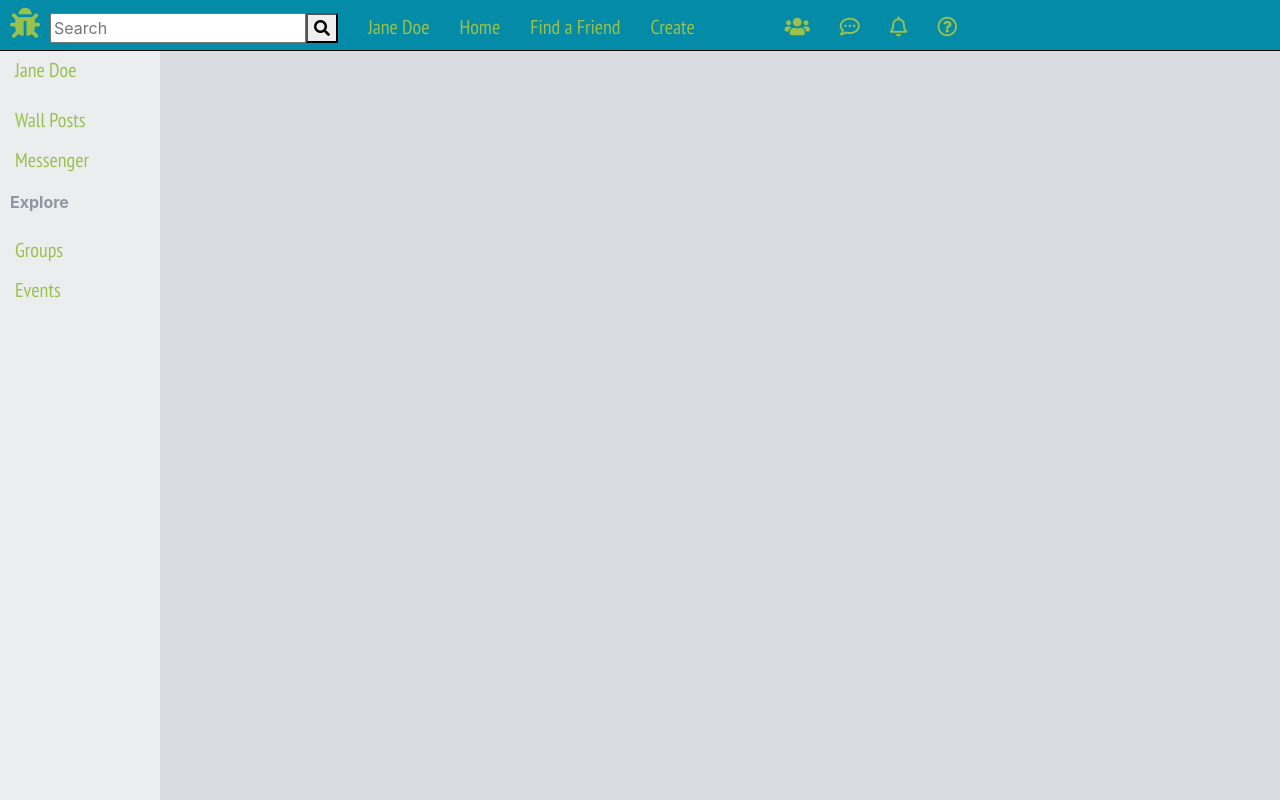
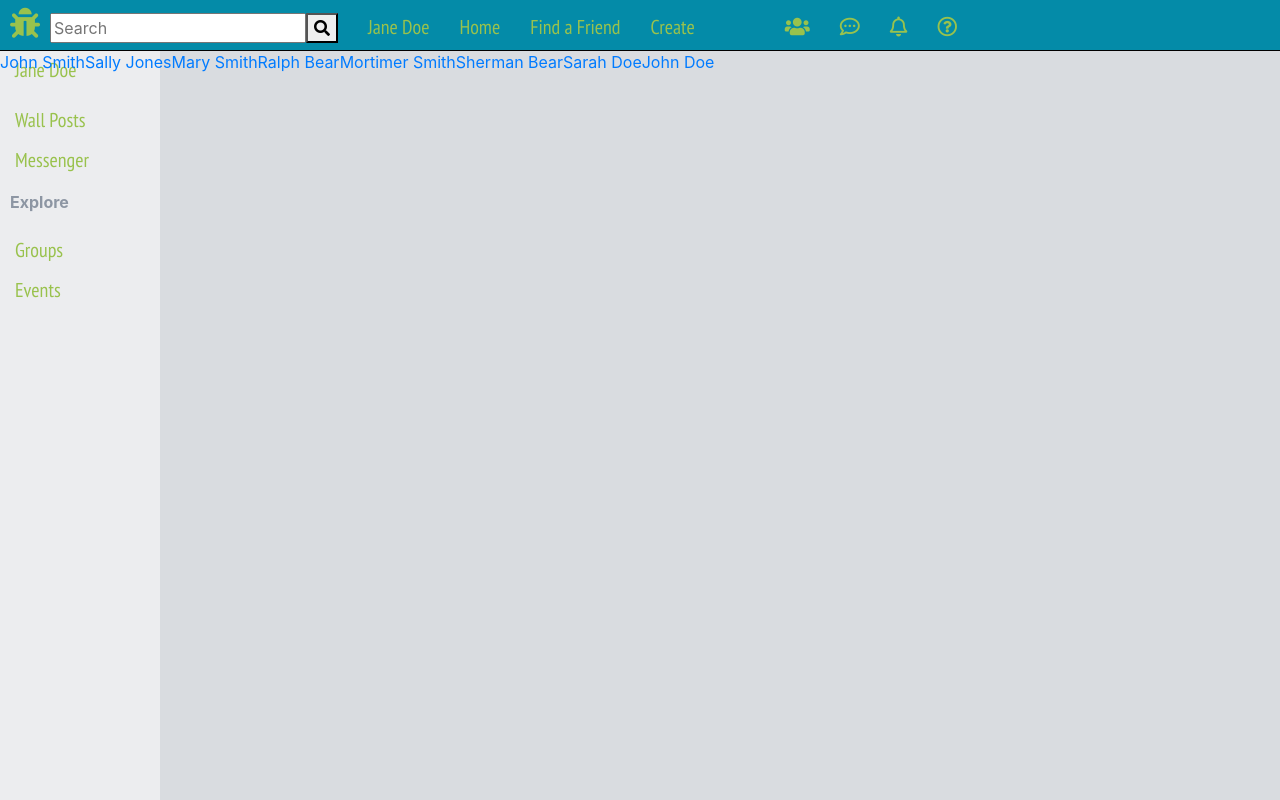
Before and after one commit to Estultz731/react-socialmedia-site, a React (Create React App) app: page / in a window 1280 px wide. Built offline with nearby package versions, Linux system fonts and the light colour scheme.

Commit message:
added right sidebar html

```diff
--- a/src/App.js
+++ b/src/App.js
@@ -67,6 +67,32 @@ function App() {
           Events
         </a>
       </div>
+      <div className='rightSidebar'>
+        <a className='friend1' href='#friend1'>
+          John Smith
+        </a>
+        <a className='friend2' href='#friend1'>
+          Sally Jones
+        </a>
+        <a className='friend3' href='#friend1'>
+          Mary Smith
+        </a>
+        <a className='friend4' href='#friend1'>
+          Ralph Bear
+        </a>
+        <a className='friend5' href='#friend1'>
+          Mortimer Smith
+        </a>
+        <a className='friend6' href='#friend1'>
+          Sherman Bear
+        </a>
+        <a className='friend7' href='#friend1'>
+          Sarah Doe
+        </a>
+        <a className='friend8' href='#friend1'>
+          John Doe
+        </a>
+      </div>
     </>
   );
 }
```
